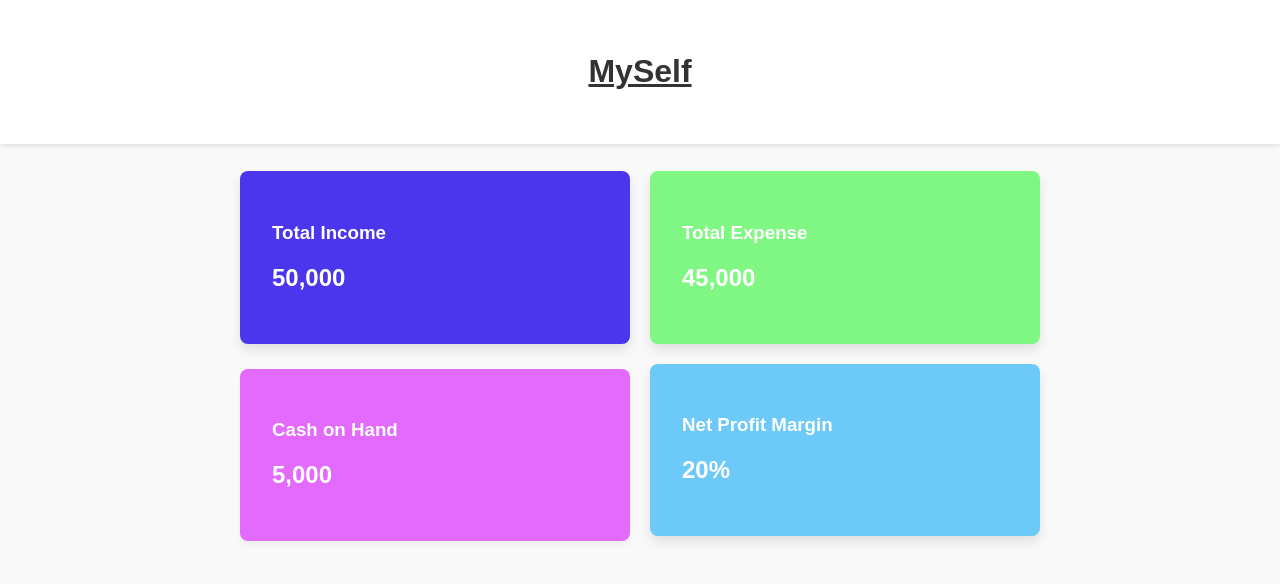
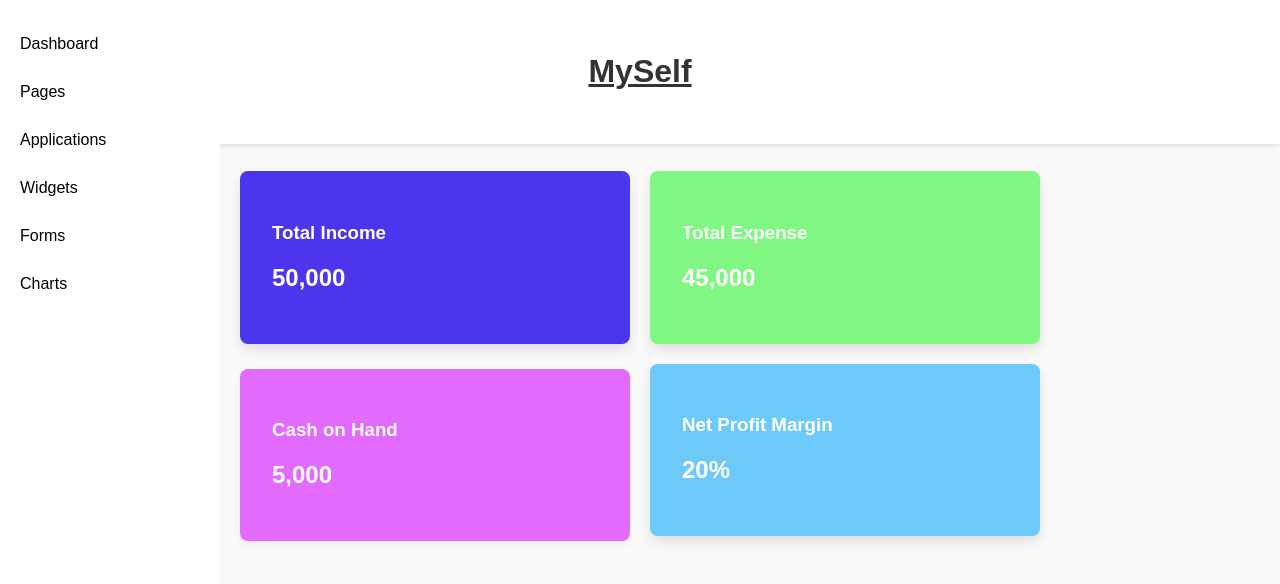
Before and after one commit to kunal-1234567/kunal-1234567.github.io, a plain HTML site: page pages/profile.html in a window 1280 px wide. Drawn offline with Linux system fonts and the light colour scheme.

Commit message:
sidebar added on profile page

```diff
--- a/assets/css/profile.css
+++ b/assets/css/profile.css
@@ -4,6 +4,7 @@ body {
   padding: 0;
   background-color: #f9f9f9;
   color: #333;
+
 }
 
 .block-container {
@@ -85,3 +86,34 @@ header {
   text-size-adjust: 100px;
   height: 80px;
 }
+
+.sidebar {
+      width: 220px;
+      background: white;
+      color: black;
+      height: 100vh;
+      position: fixed;
+      top: 0;
+      left: 0;
+      display: flex;
+      flex-direction: column;
+      padding: 20px 0;
+    }
+
+    .sidebar h2 {
+      text-align: center;
+      margin-bottom: 30px;
+      font-size: 20px;
+    }
+
+    .sidebar a {
+      padding: 15px 20px;
+      text-decoration: none;
+      color: black;
+      display: block;
+      transition: background 0.3s;
+    }
+
+    .sidebar a:hover {
+      background: #cde4e6;
+    }
--- a/pages/profile.html
+++ b/pages/profile.html
@@ -9,12 +9,8 @@
 <body>
 
      <header>
-
         <h1>MySelf</h1>
-
-
-
-  </header>
+    </header>
    <main class="block-container">
 
     <div class="income">
@@ -43,5 +39,19 @@
       <h2>20%</h2>
 
     </div>
+
+    <div class="sidebar">
+
+            <a href="#">Dashboard</a>
+            <a href="#">Pages</a>
+            <a href="#">Applications</a>
+            <a href="#">Widgets</a>
+            <a href="#">Forms</a>
+            <a href="#">Charts</a>
+  </div>
+
+
+
+
 </body>
 </html>
```
